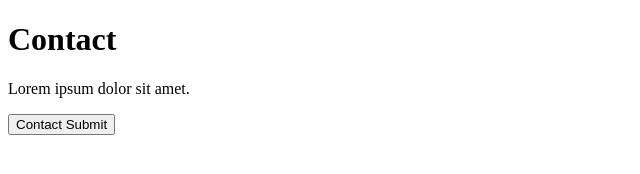
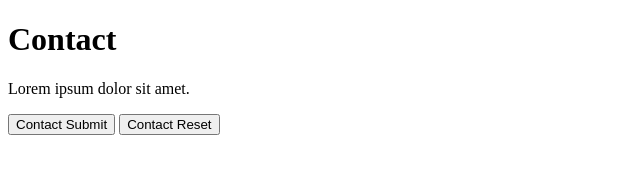
Before and after one commit to Mohamed-Shaheedullah/splitmate, a plain HTML site: page contact.html in a window 1280 px wide. Shown: the whole page, without its empty margins (0-640 px from the left). Drawn offline with Linux system fonts and the light colour scheme.

Commit message:
added contact reset button

```diff
--- a/contact.html
+++ b/contact.html
@@ -9,5 +9,6 @@
     <h1>Contact</h1>
     <p>Lorem ipsum dolor sit amet.</p>
     <button>Contact Submit</button>
+    <button>Contact Reset</button>
 </body>
 </html>
```
